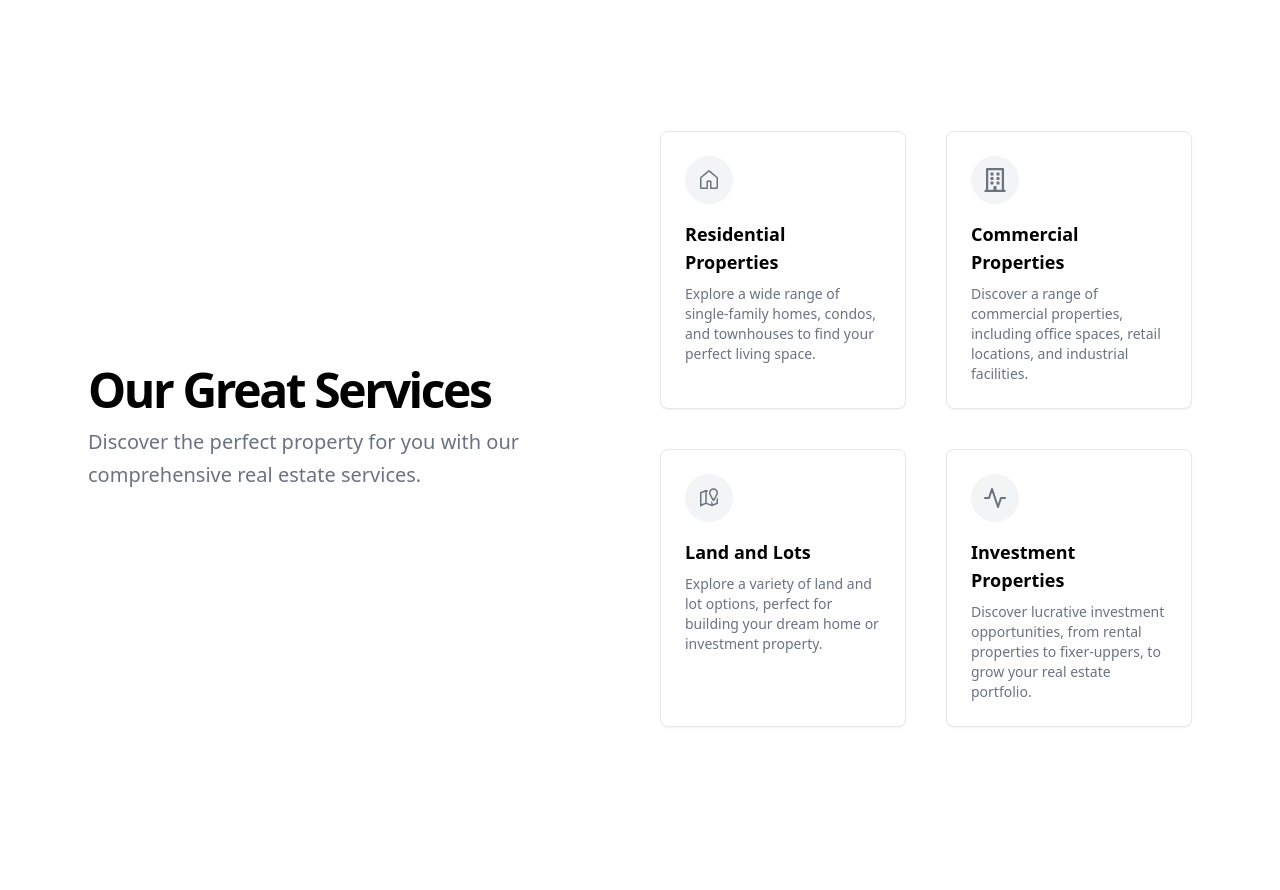
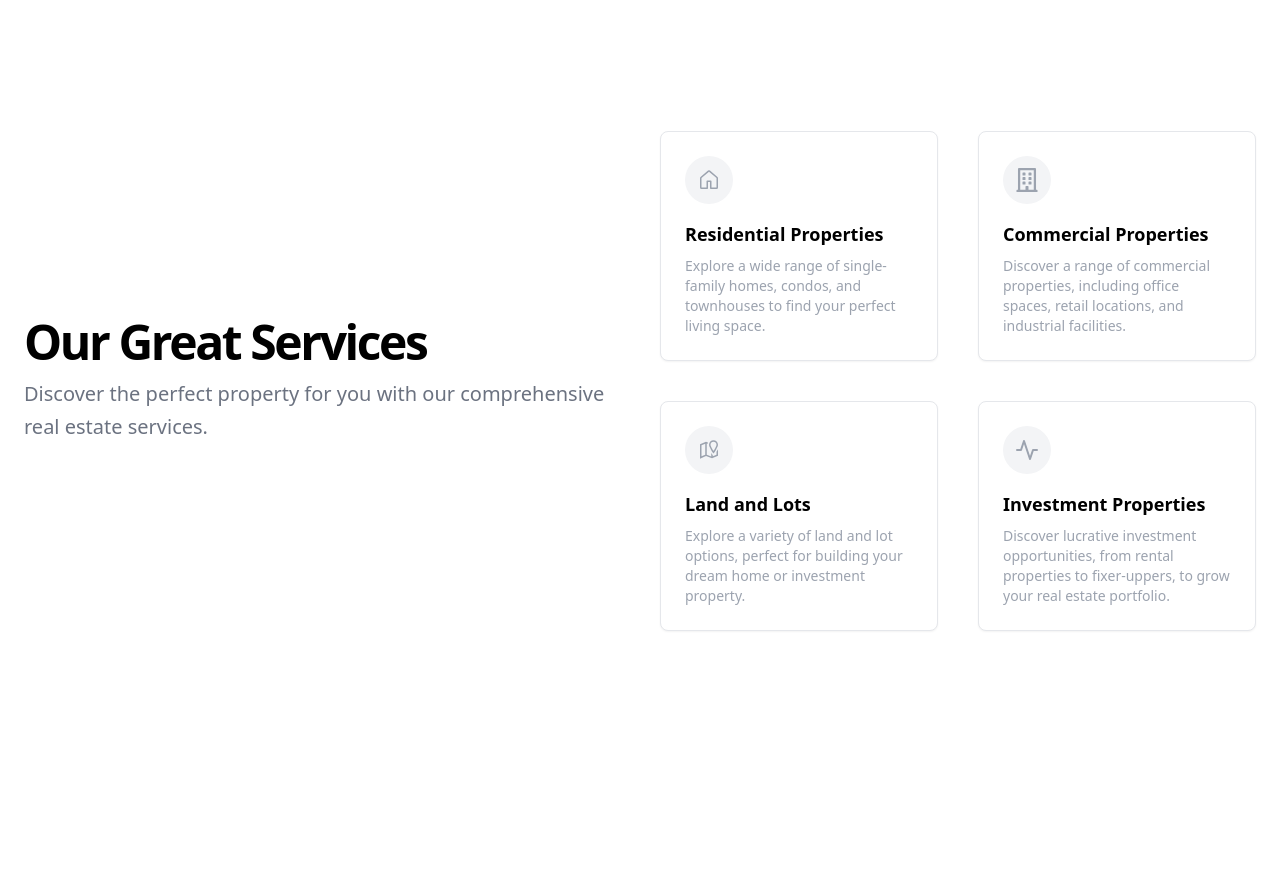
Before and after one commit to BMBachir/Mern-real-estate-website, a React (Vite) app in the folder client/: page / in a window 1280 px wide. Shown: the part 2300-3190 px from the top of the page. Built offline with nearby package versions, Linux system fonts and the light colour scheme; no server answers.

Commit message:
fixing the tailwind css for small devices

```diff
--- a/client/src/pages/Home.jsx
+++ b/client/src/pages/Home.jsx
@@ -62,7 +62,7 @@ const Home = () => {
           </div>
         </div>
       </section>
-      <>
+
       <section className="w-full py-12 md:py-24 lg:py-32">
         <div className="container grid items-center gap-6 px-4 md:px-6 lg:grid-cols-2 lg:gap-10">
           <img
@@ -78,17 +78,17 @@ const Home = () => {
             </h1>
             <p className="max-w-[600px] text-gray-500 md:text-xl/relaxed lg:text-base/relaxed xl:text-xl/relaxed">
               We are a leading real estate company dedicated to providing
-                exceptional service and helping our clients achieve their
-                property goals. With years of experience and a team of
-                knowledgeable professionals, we strive to make the real estate
-                process seamless and rewarding.
+              exceptional service and helping our clients achieve their property
+              goals. With years of experience and a team of knowledgeable
+              professionals, we strive to make the real estate process seamless
+              and rewarding.
             </p>
           </div>
         </div>
       </section>
-      </>
+
       <section className="w-full py-12 md:py-24 lg:py-32">
-        <div className="container grid max-w-5xl items-center justify-center gap-4 px-4 text-center md:gap-8 md:px-6 lg:grid-cols-2 lg:text-left xl:max-w-6xl xl:gap-10">
+        <div className="container grid items-center gap-6 px-4 md:px-6 lg:grid-cols-2 lg:gap-10">
           <div className="space-y-4 md:space-y-6">
             <div className="space-y-3">
               <h2 className="text-3xl font-bold tracking-tighter sm:text-4xl md:text-5xl">
@@ -101,48 +101,48 @@ const Home = () => {
             </div>
           </div>
           <div className="grid grid-cols-1 gap-6 sm:grid-cols-2 md:gap-8 lg:gap-10">
-            <div className="rounded-lg border bg-white p-6 shadow-sm transition-all hover:shadow-md ">
-              <div className="mb-4 flex h-12 w-12 items-center justify-center rounded-full bg-gray-100 ">
-                <GoHome className="h-6 w-6 text-gray-500 dark:text-gray-400" />
+            <div className="mx-auto w-full max-w-sm rounded-lg border bg-white p-6 shadow-sm transition-all hover:shadow-md">
+              <div className="mb-4 flex h-12 w-12 items-center justify-center rounded-full bg-gray-100">
+                <GoHome className="h-6 w-6 text-gray-400" />
               </div>
               <h3 className="mb-2 text-lg font-semibold">
                 Residential Properties
               </h3>
-              <p className="text-sm text-gray-500 dark:text-gray-400">
+              <p className="text-sm text-gray-400">
                 Explore a wide range of single-family homes, condos, and
                 townhouses to find your perfect living space.
               </p>
             </div>
-            <div className="rounded-lg border bg-white p-6 shadow-sm transition-all hover:shadow-md ">
-              <div className="mb-4 flex h-12 w-12 items-center justify-center rounded-full bg-gray-100 ">
-                <FaRegBuilding className="h-6 w-6 text-gray-500 dark:text-gray-400" />
+            <div className="mx-auto w-full max-w-sm rounded-lg border bg-white p-6 shadow-sm transition-all hover:shadow-md">
+              <div className="mb-4 flex h-12 w-12 items-center justify-center rounded-full bg-gray-100">
+                <FaRegBuilding className="h-6 w-6 text-gray-400" />
               </div>
               <h3 className="mb-2 text-lg font-semibold">
                 Commercial Properties
               </h3>
-              <p className="text-sm text-gray-500 dark:text-gray-400">
+              <p className="text-sm text-gray-400">
                 Discover a range of commercial properties, including office
                 spaces, retail locations, and industrial facilities.
               </p>
             </div>
-            <div className="rounded-lg border bg-white p-6 shadow-sm transition-all hover:shadow-md ">
-              <div className="mb-4 flex h-12 w-12 items-center justify-center rounded-full bg-gray-100 ">
-                <LiaMapMarkedSolid className="h-6 w-6 text-gray-500 dark:text-gray-400" />
+            <div className="mx-auto w-full max-w-sm rounded-lg border bg-white p-6 shadow-sm transition-all hover:shadow-md">
+              <div className="mb-4 flex h-12 w-12 items-center justify-center rounded-full bg-gray-100">
+                <LiaMapMarkedSolid className="h-6 w-6 text-gray-400" />
               </div>
               <h3 className="mb-2 text-lg font-semibold">Land and Lots</h3>
-              <p className="text-sm text-gray-500 dark:text-gray-400">
+              <p className="text-sm text-gray-400">
                 Explore a variety of land and lot options, perfect for building
                 your dream home or investment property.
               </p>
             </div>
-            <div className="rounded-lg border bg-white p-6 shadow-sm transition-all hover:shadow-md ">
-              <div className="mb-4 flex h-12 w-12 items-center justify-center rounded-full bg-gray-100 ">
-                <FiActivity className="h-6 w-6 text-gray-500 dark:text-gray-400" />
+            <div className="mx-auto w-full max-w-sm rounded-lg border bg-white p-6 shadow-sm transition-all hover:shadow-md">
+              <div className="mb-4 flex h-12 w-12 items-center justify-center rounded-full bg-gray-100">
+                <FiActivity className="h-6 w-6 text-gray-400" />
               </div>
               <h3 className="mb-2 text-lg font-semibold">
                 Investment Properties
               </h3>
-              <p className="text-sm text-gray-500 dark:text-gray-400">
+              <p className="text-sm text-gray-400">
                 Discover lucrative investment opportunities, from rental
                 properties to fixer-uppers, to grow your real estate portfolio.
               </p>
@@ -253,7 +253,7 @@ const Home = () => {
                       <div className="text-sm text-gray-500">Homeowner</div>
                     </div>
                   </div>
-                  <blockquote className="mt-4 text-center text-lg font-semibold leading-snug md:text-xl">
+                  <blockquote className="mt-4 text-center text-lg font-semibold leading md:text-xl">
                     “I was impressed by the attention to detail and
                     professionalism of the Real Estate Pros team. They made the
                     entire process seamless.”
```
Lines whose indentation alone changed are shown as unchanged.
